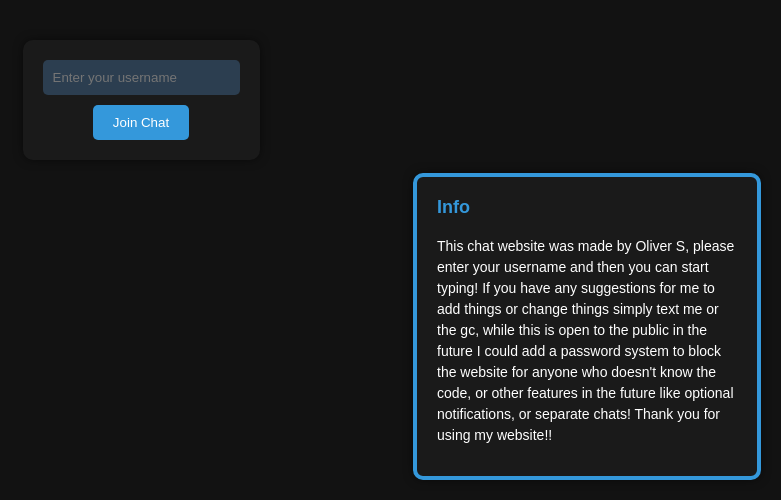
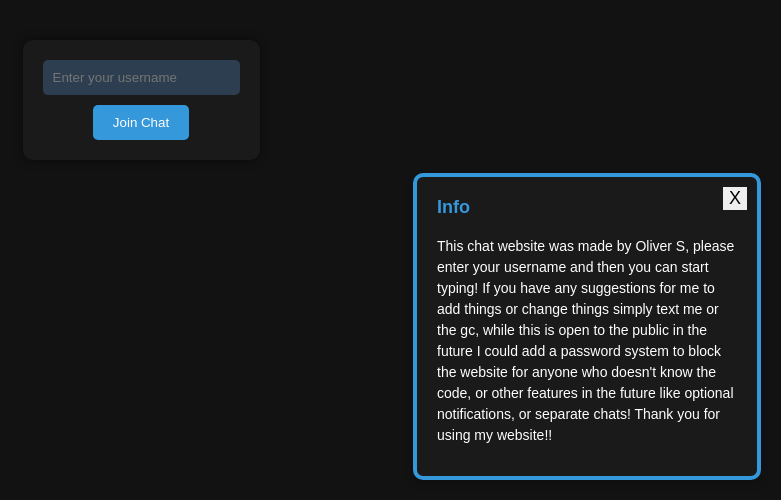
Before and after one commit to OliveCreator27/chat--app, a website: page public/index.html in a window 1280 px wide. Shown: the part 300-800 px from the top of the page, without its empty margins (499-1280 px from the left). Drawn offline with nearby package versions, Linux system fonts and the light colour scheme; no server answers.

Commit message:
Updated info box with close button

```diff
--- a/public/index.html
+++ b/public/index.html
@@ -25,10 +25,48 @@
     <script src="/socket.io/socket.io.js"></script>
     <script src="script.js"></script>
 
+    <meta charset="UTF-8">
+    <meta name="viewport" content="width=device-width, initial-scale=1.0">
+    <title>Info Box with Close Button</title>
+    <style>
+        #info-box {
+            position: fixed;
+            bottom: 20px;
+            right: 20px;
+            width: 300px;
+            padding: 20px;
+            background-color: solid black;
+            border: 30px light blue;
+            border-radius: 10px;
+            box-shadow: 0 4px 8px rgba(0, 0, 0, 0.2);
+        }
+        .close-btn {
+            position: absolute;
+            top: 10px;
+            right: 10px;
+            font-size: 18px;
+            background-color: light blue;
+            border: none;
+            cursor: pointer;
+        }
+    </style>
+</head>
+<body>
+
     <!-- Info Box (Bottom Right) -->
     <div id="info-box">
+        <button class="close-btn" onclick="closeInfoBox()">X</button>
         <h3>Info</h3>
         <p>This chat website was made by Oliver S, please enter your username and then you can start typing! If you have any suggestions for me to add things or change things simply text me or the gc, while this is open to the public in the future I could add a password system to block the website for anyone who doesn't know the code, or other features in the future like optional notifications, or separate chats! Thank you for using my website!!</p>
     </div>
+
+    <script>
+        function closeInfoBox() {
+            // Find the info box and hide it
+            var infoBox = document.getElementById('info-box');
+            infoBox.style.display = 'none';
+        }
+    </script>
+
 </body>
 </html>
```
